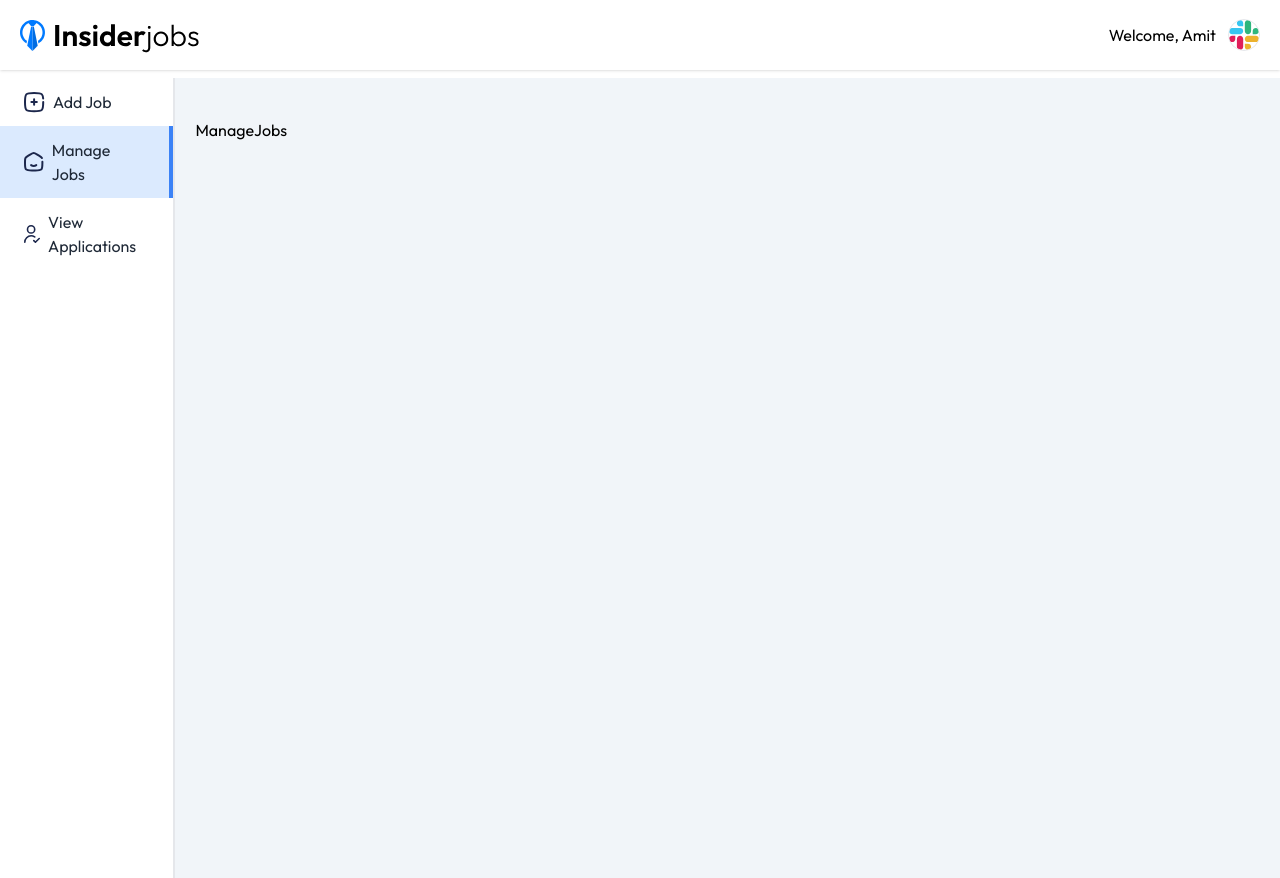
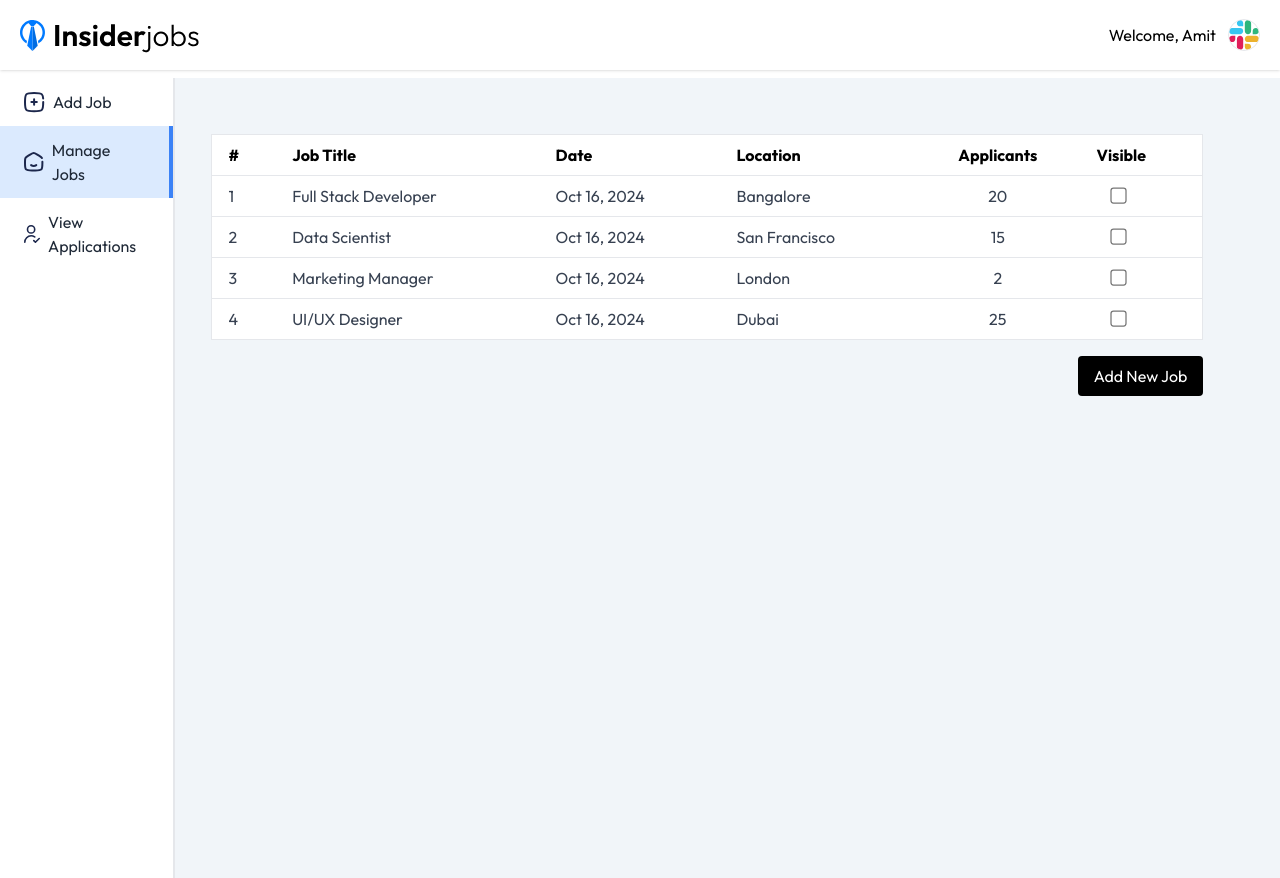
Before and after one commit to amit012005/Job-Portal, a React (Vite) app in the folder client/: page /dashboard/manage-jobs in a window 1280 px wide. Built offline with nearby package versions, Linux system fonts and the light colour scheme; no server answers.

Commit message:
ui: create interface for Manage Jobs in recruiter dashboard

```diff
--- a/client/src/pages/AddJob.jsx
+++ b/client/src/pages/AddJob.jsx
@@ -83,7 +83,7 @@
           <p className="mb-2">Job Level</p>
           <select
             className="w-full px-3 py-2 border-2 border-gray-300 rounded"
-            value={category}
+            value={level}
             onChange={(e) => setLevel(e.target.value)}
             required
           >
@@ -101,6 +101,7 @@
           type="Number"
           placeholder="2500"
           onChange={(e) => setSalary(e.target.value)}
+            value={salary}
         />
       </div>
       <button className="w-28 p-3 mt-4 bg-black text-white rounded">ADD</button>
--- a/client/src/pages/ManageJobs.jsx
+++ b/client/src/pages/ManageJobs.jsx
@@ -1,8 +1,46 @@
 import React from 'react'
+import { manageJobsData } from '../assets/assets'
+import moment from 'moment'
+import { useNavigate } from 'react-router-dom'
+const ManageJobs = () => {
+  const navigate=useNavigate()
+  return (
+    <div className='container p-4 max-w-5xl'>
+      <div className='overflow-x-auto'>
+        <table className='min-w-full bg-white border border-gray-200 max-sm:text-sm'>
+          <thead>
+            <tr>
+              <th className='py-2 px-4 border-b text-left max-sm:hidden'>#</th>
+              <th className='py-2 px-4 border-b text-left'>Job Title</th>
+              <th className='py-2 px-4 border-b text-left max-sm:hidden'>Date</th>
+              <th className='py-2 px-4 border-b text-left max-sm:hidden'>Location</th>
+              <th className='py-2 px-4 border-b text-center'>Applicants</th>
+              <th className='py-2 px-4 border-b text-left'>Visible</th>
+            </tr>
+          </thead>
+          <tbody>
+            {manageJobsData.map((job, index) => (
+              <tr key={index} className='text-gray-700'>
+                <td className='py-2 px-4 border-b max-sm:hidden'>{index + 1}</td>
+                <td className='py-2 px-4 border-b'>{job.title}</td>
+                <td className='py-2 px-4 border-b max-sm:hidden'>{moment(job.date).format('ll')}</td>
+                <td className='py-2 px-4 border-b max-sm:hidden'>{job.location}</td>
+                <td className='py-2 px-4 border-b text-center'>{job.applicants}</td>
+                <td className='py-2 px-4 border-b'>
+                  <input className='scale-125 ml-4' type="checkbox" />
+                </td>
+              </tr>
 
-const ManageJobs = () => {
-  return (
-    <div>ManageJobs</div>
+            ))}
+          </tbody>
+        </table>
+      </div>
+      <div className='mt-4 flex justify-end'>
+        <button className='bg-black text-white py-2 px-4 rounded hover:bg-gray-800 transition duration-200' onClick={()=>navigate('/dashboard/add-job')}>
+          Add New Job
+        </button>
+      </div>
+    </div>
   )
 }
 
```
